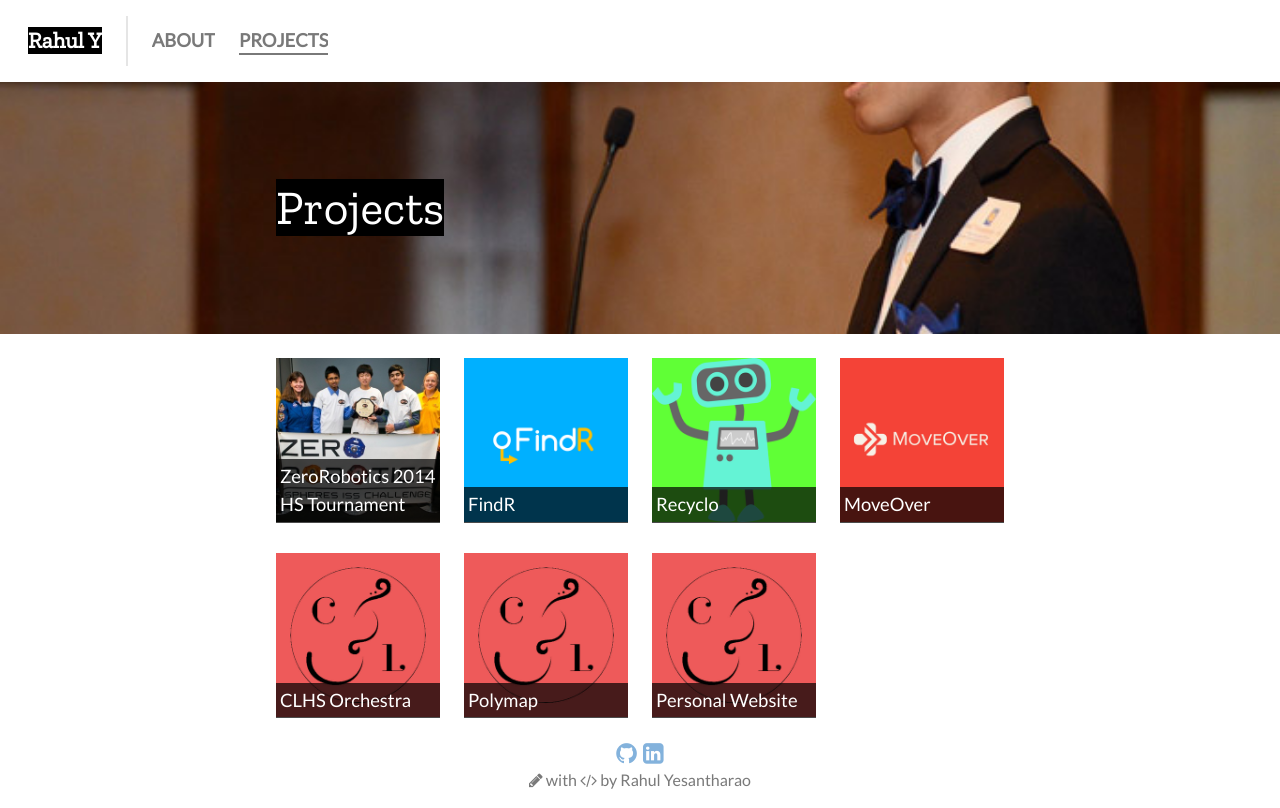
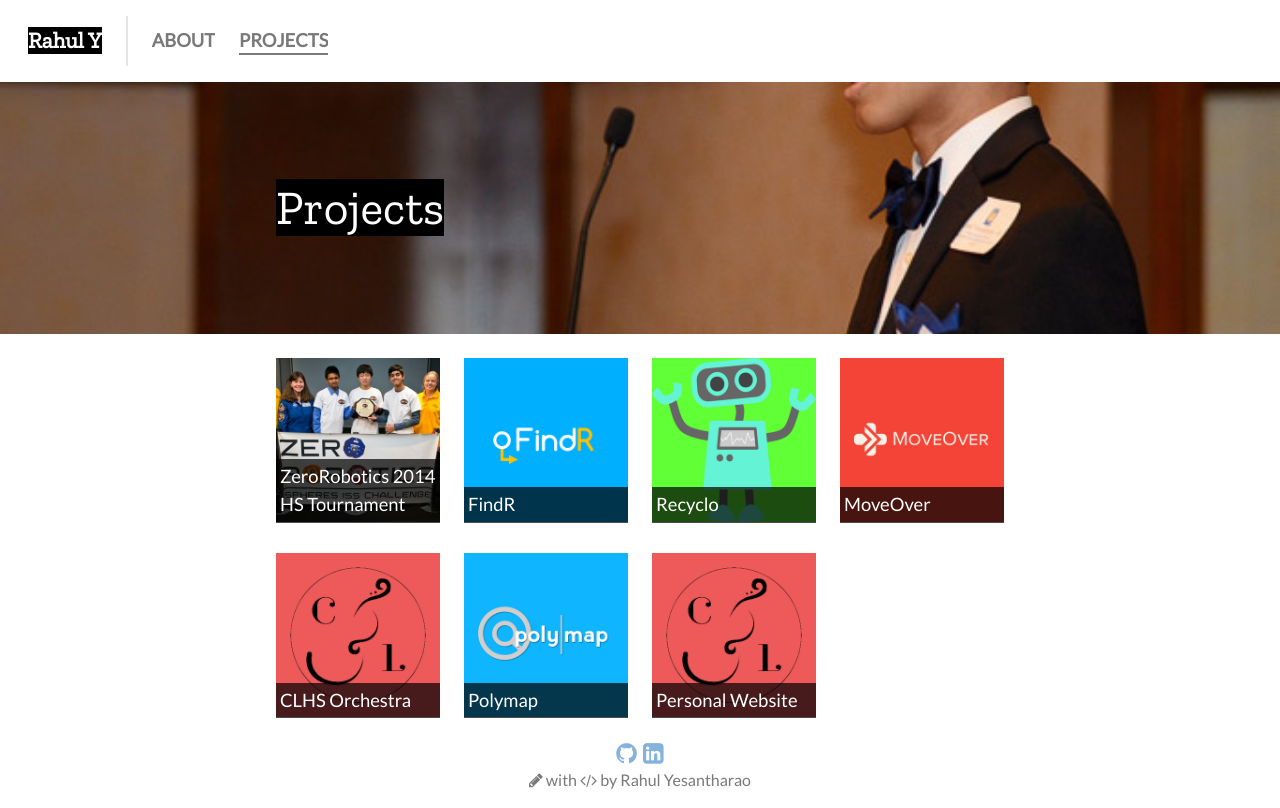
Before and after one commit to rahulyesantharao/personal-website-m2, a React app: page /projects in a window 1280 px wide. Built offline with nearby package versions, Linux system fonts and the light colour scheme.

Commit message:
Updated polymap image

```diff
--- a/src/components/projects/ProjectsDisplay.js
+++ b/src/components/projects/ProjectsDisplay.js
@@ -31,7 +31,7 @@ const ProjectsDisplay = () => {
       </div>
       <div className="column is-6-mobile is-4-tablet is-2-desktop">
         <ProjectsLink to="/projects/Polymap" text="Polymap">
-          <img src={require('../../images/project-tiles/min/clhsorch.min.png')}/>
+          <img src={require('../../images/project-tiles/min/polymap.min.png')}/>
         </ProjectsLink>
       </div>
       <div className="column is-6-mobile is-offset-2-tablet is-4-tablet is-2-desktop">
```
Also changed, not shown: src/images/project-tiles/min/polymap.min.png (added), src/images/project-tiles/original/polymap_full.png (added).
